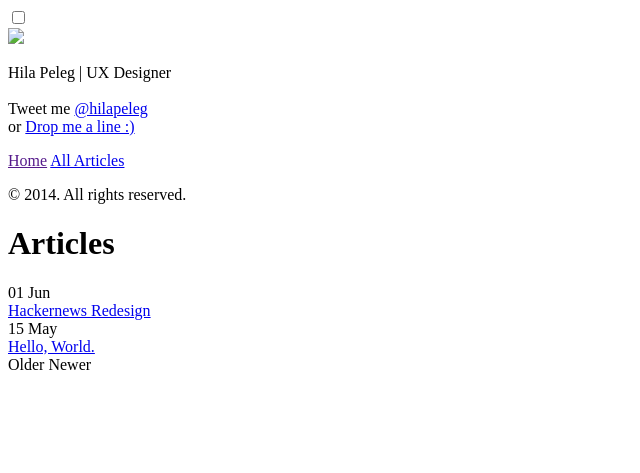
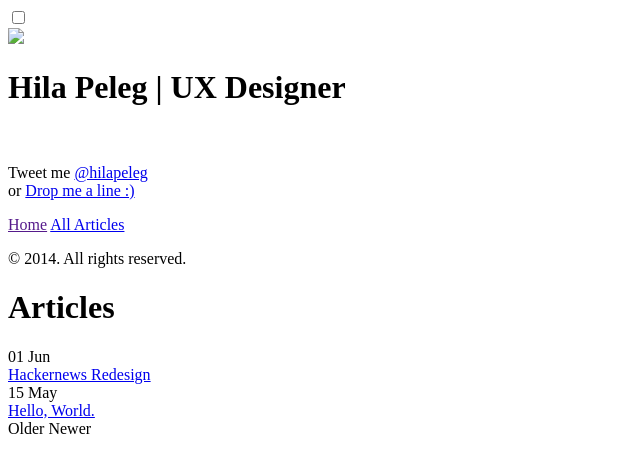
Before and after one commit to hilapeleg/www, a Jekyll site: the page built from articles.html, in a window 1280 px wide. Shown: the top 473 px of the page, without its empty margins (0-640 px from the left). Built offline with Jekyll 4.4.1, drawn with Linux system fonts in a browser that asks for light colours; Markdown is read by kramdown in place of the engine named in the settings.

```diff
--- a/_includes/sidebar.html
+++ b/_includes/sidebar.html
@@ -10,7 +10,7 @@
 
   <div class="sidebar-item">
     <p>
-      Hila Peleg | UX Designer<br/><br/>
+      <h1>Hila Peleg | UX Designer</h1><br/><br/>
 
 
       Tweet me <a href="http://twitter.com/hilapeleg">@hilapeleg</a><br/>
```
